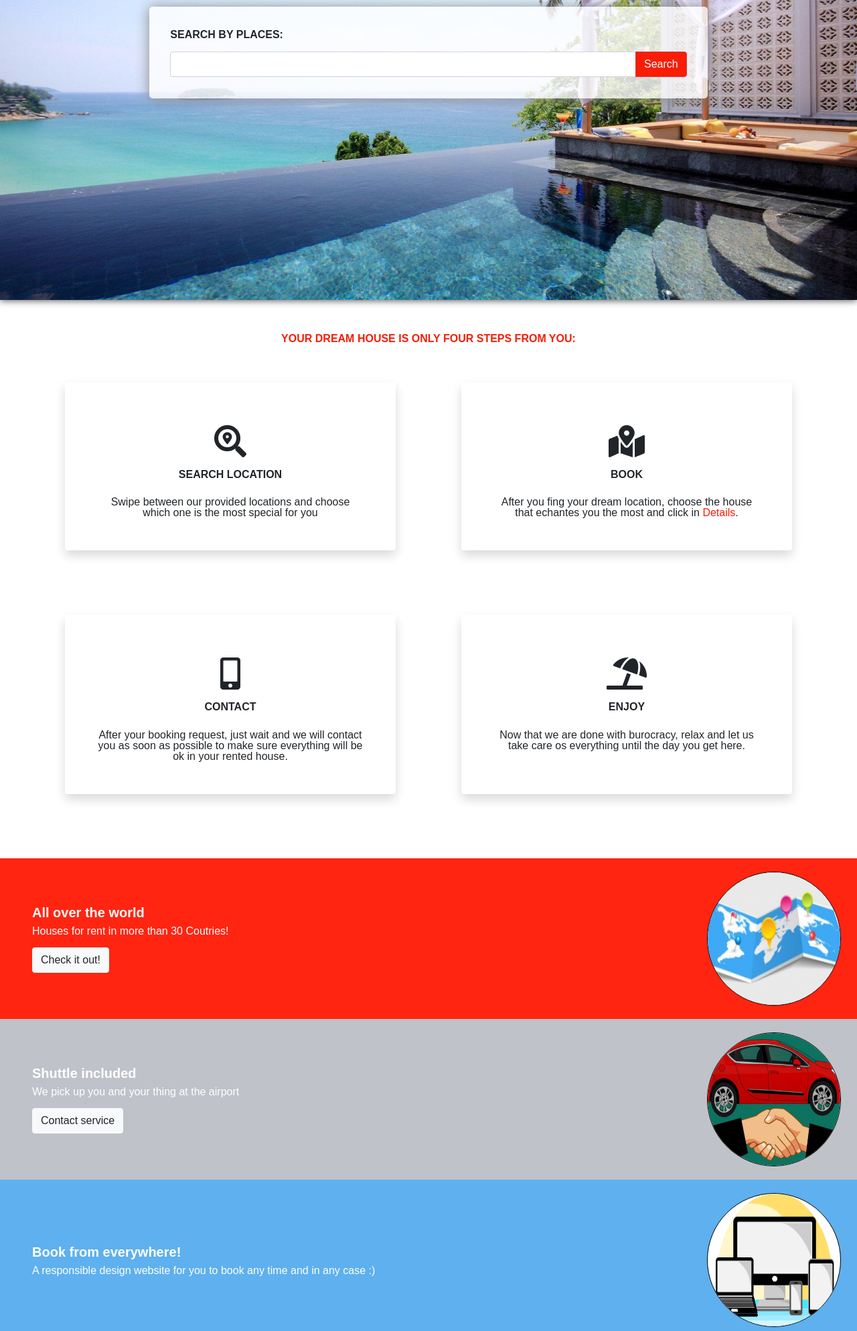
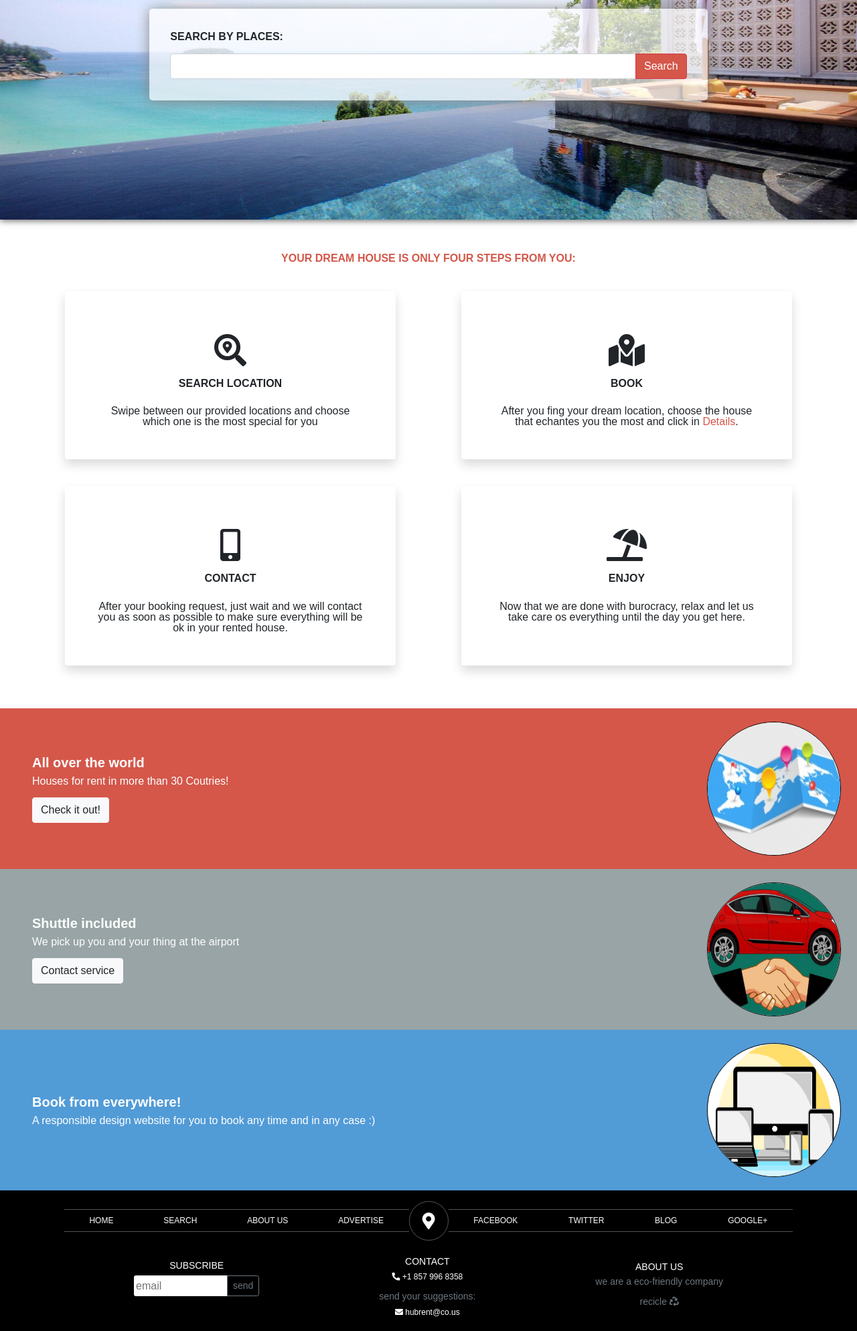
Before and after one commit to anapdh/html-css-capstoneproject, a website: page index.html in a window 1280 px wide. Shown: the part 262-2250 px from the top of the page at 67% size. Drawn offline with Linux system fonts and the light colour scheme.

Commit message:
style changes, more responsiveness for tablet version

```diff
--- a/assets/style.css
+++ b/assets/style.css
@@ -3,11 +3,11 @@ body {
 }
 
 .primary-color {
-  background-color: #f81d07;
+  background-color: rgb(212,87,74);
 }
 
 .primary-color-t {
-  color: #f81d07;
+  color: rgb(212,87,74);
 }
 
 .d-none {
@@ -33,7 +33,7 @@ body {
   background-repeat: no-repeat;
   background-size: cover;
   background-position: center;
-  min-height: 80vh;
+  min-height: 65vh;
   box-shadow: 0 1px 10px #555;
 }
 
@@ -46,7 +46,7 @@ body {
 }
 
 form {
-  background-color: rgb(255, 255, 255, 0.8);
+  background-color: rgb(255, 255, 255, 0.7);
   box-shadow: 0 1px 20px #888;
   border-radius: 5px;
   width: 100%;
@@ -65,15 +65,15 @@ form {
 }
 
 .bg-1 {
-  background-color: #ff2511;
+  background-color: rgb(212,87,74);
 }
 
 .bg-2 {
-  background-color: #c0c2c9;
+  background-color: rgb(152,164,165);
 }
 
 .bg-3 {
-  background-color: #5eb0ee;
+  background-color: rgb(81,155,215);
 }
 
 .bg-img {
@@ -89,7 +89,7 @@ footer {
 }
 
 .foot-links {
-  width: 70%;
+  width: 85%;
 }
 
 .foot-links ul {
@@ -123,6 +123,13 @@ footer {
   font-size: 14px;
 }
 
+.form-control-i {
+  width: 140px;
+  border: 1px solid transparent;
+  border-top-left-radius: 0.2rem;
+  border-bottom-left-radius: 0.2rem;
+}
+
 .t-14 {
   font-size: 14px;
 }
@@ -148,7 +155,7 @@ footer {
 
 .specification-list li::before {
   content: "•";
-  color: red;
+  color: rgb(212,87,74);
   margin-right: 10px;
 }
 
@@ -168,3 +175,13 @@ footer {
     font-size: 14px;
   }
 }
+
+@media screen and (max-width: 767px) {
+  .main-header {
+    font-size: 16px;
+  }
+
+  .main-input-text {
+    font-size: 12px;
+  }
+}
--- a/index.html
+++ b/index.html
@@ -40,12 +40,12 @@
     <div class="row main-content">
       <div class="col-12 mx-auto">
 
-        <h4 class="main-header col-8 h4 text-white text-center font-weight-bold m-4 mx-auto">RENT YOUR OWN HOUSE AT THE
-          BEACH</h4>
+        <h1 class="main-header col-8 h5 text-white text-center font-weight-bold m-4 pt-2 mx-auto">RENT YOUR OWN HOUSE AT THE
+          BEACH</h1>
 
         <form class="col-8 mx-auto">
           <div class="p-3 w-100">
-            <h6 class="h6 my-3 font-weight-bold">SEARCH BY PLACES:</h6>
+            <h6 class="main-input-text h6 my-3 font-weight-bold">SEARCH BY PLACES:</h6>
 
             <div class="input-group input-group-md w-100 mb-3">
               <input type="search" class="form-control main-input" placeholder="" aria-label="type place">
@@ -66,18 +66,18 @@
 
   <section class="description-section container-fluid">
 
-    <h1 class="h6 primary-color-t font-weight-bold pt-5 text-center">YOUR DREAM HOUSE IS ONLY FOUR STEPS FROM YOU:</h1>
+    <h1 class="h6 primary-color-t font-weight-bold pt-5 mb-4 text-center">YOUR DREAM HOUSE IS ONLY FOUR STEPS FROM YOU:</h1>
 
     <div class="row description-section px-5">
 
-      <div class="col-12 col-md-5 d-flex flex-column align-items-center p-5 shadow p-3 m-5 bg-white rounded mx-auto">
+      <div class="col-12 col-md-10 col-lg-5 d-flex flex-column align-items-center p-5 shadow p-3 m-3 mb-lg-4 bg-white rounded mx-auto">
         <i class="fas fa-search-location p-3"></i>
         <h6 class="h6 font-weight-bold">SEARCH LOCATION</h6>
         <p class="text-center pt-3">Swipe between our provided locations and choose which one is the most special for
           you</p>
       </div>
 
-      <div class="col-12 col-md-5 d-flex flex-column align-items-center p-5 shadow p-3 m-5 bg-white rounded mx-auto">
+      <div class="col-12 col-md-10 col-lg-5 d-flex flex-column align-items-center p-5 shadow p-3 m-3 mb-lg-4 bg-white rounded mx-auto">
         <i class="fas fa-map-marked-alt p-3"></i>
         <h6 class="h6 font-weight-bold">BOOK</h6>
         <p class="text-center pt-3">After you fing your dream location, choose the house that echantes you the most and
@@ -86,14 +86,14 @@
     </div>
 
     <div class="row description-section mb-5 px-5">
-      <div class="col-12 col-md-5 d-flex flex-column align-items-center p-5 shadow p-3 m-5 bg-white rounded mx-auto">
+      <div class="col-12 col-md-10 col-lg-5 d-flex flex-column align-items-center p-5 shadow p-3 m-3 bg-white rounded mx-auto">
         <i class="fas fa-mobile-alt p-3"></i>
         <h6 class="h6 font-weight-bold">CONTACT</h6>
         <p class="text-center pt-3">After your booking request, just wait and we will contact you as soon as possible to
           make sure everything will be ok in your rented house.</p>
       </div>
 
-      <div class="col-12 col-md-5 d-flex flex-column align-items-center p-5 shadow p-3 m-5 bg-white rounded mx-auto">
+      <div class="col-12 col-md-10 col-lg-5 d-flex flex-column align-items-center p-5 shadow p-3 m-3 bg-white rounded mx-auto">
         <i class="fas fa-umbrella-beach p-3"></i>
         <h6 class="h6 font-weight-bold">ENJOY</h6>
         <p class="text-center pt-3">Now that we are done with burocracy, relax and let us take care os everything until
@@ -168,7 +168,7 @@
       <div class="m-2 text-center">
         <h6 class="text-white">SUBSCRIBE</h6>
         <div class="input-group input-group-sm mb-3 py-2">
-          <input type="text" class="form-control" placeholder="email" aria-label="small">
+          <input type="text" class="form-control-i" placeholder="email" aria-label="small">
           <div class="input-group-append">
             <button class="btn btn-outline-secondary" type="button">send</button>
           </div>
```
Also changed, not shown: details-page.html (+9 -9 lines), results-page.html (+3 -3 lines), README.md.
